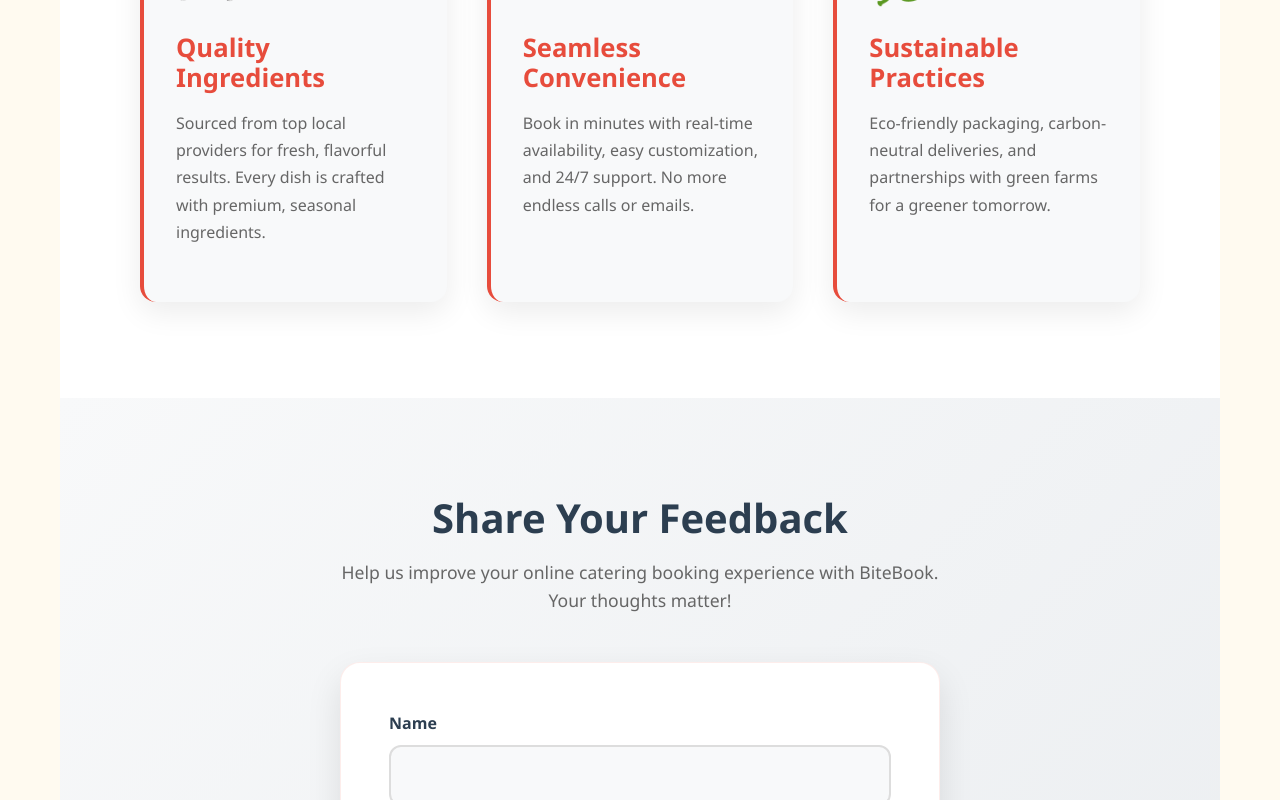
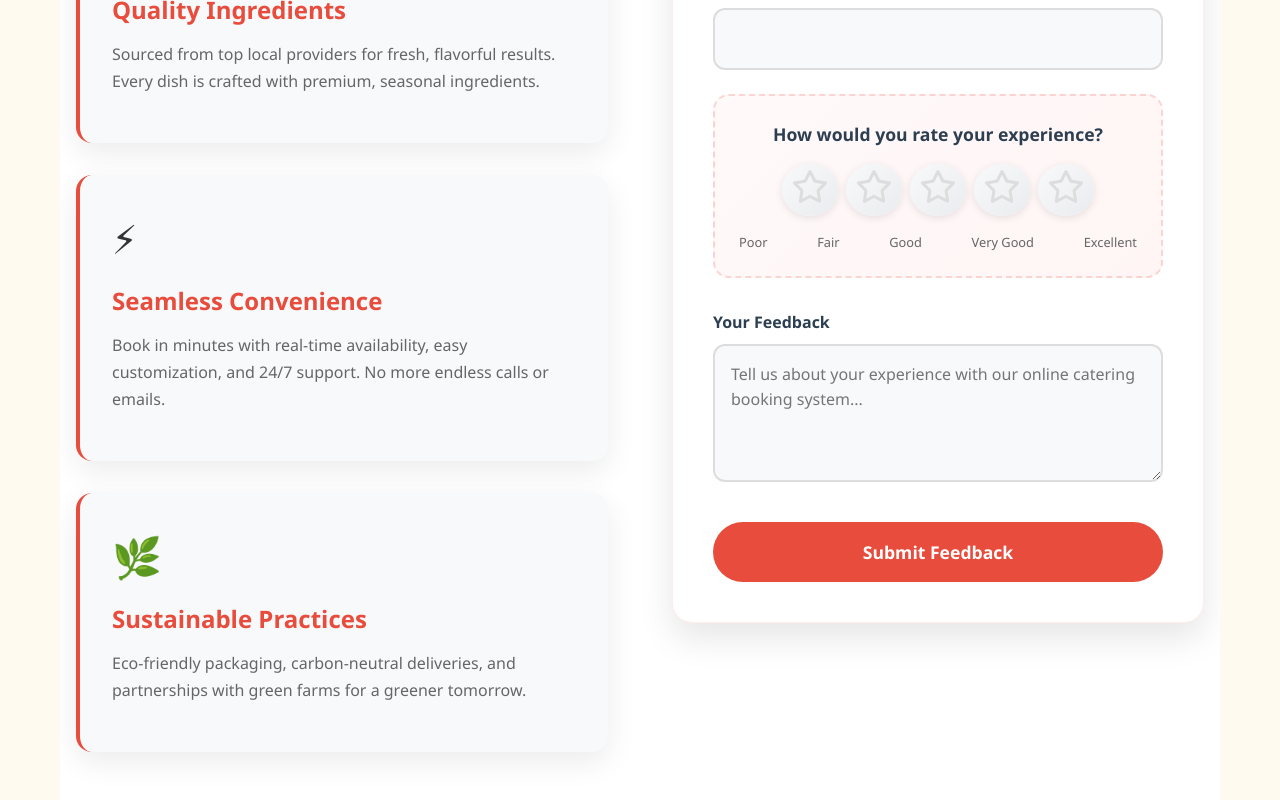
Before and after one commit to KingMakerDEV/Online-Catering-System, a React (Vite) app in the folder frontend/catering-frontend/: page /about in a window 1280 px wide. Shown: the part 3980-4780 px from the top of the page. Built offline with nearby package versions, Linux system fonts and the light colour scheme.

Commit message:
modified feedback on aboutus

```diff
--- a/frontend/catering-frontend/package.json
+++ b/frontend/catering-frontend/package.json
@@ -12,6 +12,8 @@
   "dependencies": {
     "@fortawesome/fontawesome-svg-core": "^7.1.0",
     "@fortawesome/free-brands-svg-icons": "^7.1.0",
+    "@fortawesome/free-regular-svg-icons": "^7.1.0",
+    "@fortawesome/free-solid-svg-icons": "^7.1.0",
     "@fortawesome/react-fontawesome": "^3.1.0",
     "axios": "^1.12.2",
     "bootstrap": "^5.3.8",
--- a/frontend/catering-frontend/src/pages/AboutUs.jsx
+++ b/frontend/catering-frontend/src/pages/AboutUs.jsx
@@ -2,13 +2,18 @@ import React, { useState } from "react";
 import { motion } from "framer-motion";
 import { FontAwesomeIcon } from '@fortawesome/react-fontawesome';
 import { faInstagram, faFacebook, faTwitter, faLinkedin, faPinterest } from '@fortawesome/free-brands-svg-icons';
+import { faStar as faStarSolid } from '@fortawesome/free-solid-svg-icons';
+import { faStar as faStarRegular } from '@fortawesome/free-regular-svg-icons';
 
 const AboutUs = () => {
   const [formData, setFormData] = useState({
     name: '',
     email: '',
-    feedback: ''
+    feedback: '',
+    rating: 0
   });
+
+  const [hoverRating, setHoverRating] = useState(0);
 
   const handleChange = (e) => {
     setFormData({
@@ -17,12 +22,27 @@ const AboutUs = () => {
     });
   };
 
+  const handleRatingClick = (rating) => {
+    setFormData({
+      ...formData,
+      rating: rating
+    });
+  };
+
+  const handleRatingHover = (rating) => {
+    setHoverRating(rating);
+  };
+
+  const handleRatingLeave = () => {
+    setHoverRating(0);
+  };
+
   const handleSubmit = (e) => {
     e.preventDefault();
     console.log('Feedback submitted:', formData);
     // Here you can integrate with a backend API for actual submission
-    alert('Thank you for your feedback! We\'ll get back to you soon.');
-    setFormData({ name: '', email: '', feedback: '' });
+    alert(`Thank you for your ${formData.rating > 0 ? formData.rating + '-star ' : ''}feedback! We'll get back to you soon.`);
+    setFormData({ name: '', email: '', feedback: '', rating: 0 });
   };
 
   const containerVariants = {
@@ -92,6 +112,17 @@ const AboutUs = () => {
     borderColor: "#e74c3c",
     boxShadow: "0 0 0 3px rgba(231, 76, 60, 0.1)",
     scale: 1.02,
+  };
+
+  const starHover = {
+    scale: 1.2,
+    rotate: [0, -10, 10, 0],
+    transition: { duration: 0.3 }
+  };
+
+  const starTap = {
+    scale: 0.9,
+    transition: { duration: 0.1 }
   };
 
   return (
@@ -944,7 +975,7 @@ const AboutUs = () => {
         </motion.div>
       </motion.section>
 
-      {/* Why Choose Us - Enhanced values with icons */}
+      {/* Combined Section: Why Choose Us (Left) and Feedback Form (Right) */}
       <motion.section
         variants={containerVariants}
         initial="hidden"
@@ -952,13 +983,23 @@ const AboutUs = () => {
         viewport={{ once: true, amount: 0.2 }}
         style={{
           padding: "6rem 1rem",
-          textAlign: "center",
           backgroundColor: "#ffffff",
         }}
       >
         <motion.div
           variants={itemVariants}
-          style={{ maxWidth: "1000px", margin: "0 auto" }}
+          style={{
+            maxWidth: "1200px",
+            margin: "0 auto",
+            display: "grid",
+            gridTemplateColumns: "1fr 1fr",
+            gap: "4rem",
+            alignItems: "start",
+          }}
+        >
+          {/* Left Side: Why Choose BiteBook? */}
+          <motion.div
+            variants={itemVariants}
           >
             <motion.h2
               variants={itemVariants}
@@ -976,11 +1017,8 @@ const AboutUs = () => {
               style={{
                 fontSize: "1.2rem",
                 lineHeight: "1.8",
-              marginBottom: "4rem",
+                marginBottom: "3rem",
                 color: "#666",
-              maxWidth: "600px",
-              marginLeft: "auto",
-              marginRight: "auto",
               }}
             >
               Discover what sets us apart in the world of catering. Our platform isn't just about food—it's about creating memorable experiences with every bite.
@@ -989,10 +1027,8 @@ const AboutUs = () => {
               variants={containerVariants}
               style={{
                 display: "grid",
-              gridTemplateColumns: "repeat(auto-fit, minmax(280px, 1fr))",
-              gap: "2.5rem",
-              maxWidth: "1000px",
-              margin: "0 auto",
+                gridTemplateColumns: "1fr",
+                gap: "2rem",
               }}
             >
               {[
@@ -1006,7 +1042,7 @@ const AboutUs = () => {
                   whileHover={cardHover}
                   style={{
                     backgroundColor: "#f8f9fa",
-                  padding: "2.5rem 2rem",
+                    padding: "2rem",
                     borderRadius: "16px",
                     boxShadow: "0 10px 30px rgba(0,0,0,0.08)",
                     borderLeft: "4px solid #e74c3c",
@@ -1019,7 +1055,7 @@ const AboutUs = () => {
                 >
                   <motion.div
                     style={{
-                    fontSize: "3rem",
+                      fontSize: "2.5rem",
                       marginBottom: "1rem",
                     }}
                   >
@@ -1029,7 +1065,7 @@ const AboutUs = () => {
                     initial={{ color: "#e74c3c" }}
                     whileHover={{ color: "#c0392b" }}
                     style={{
-                    fontSize: "1.6rem",
+                      fontSize: "1.5rem",
                       marginBottom: "1rem",
                       color: "#e74c3c",
                       fontWeight: "600",
@@ -1050,23 +1086,10 @@ const AboutUs = () => {
               ))}
             </motion.div>
           </motion.div>
-      </motion.section>
 
-      {/* Feedback Form Section */}
-      <motion.section
-        variants={containerVariants}
-        initial="hidden"
-        whileInView="visible"
-        viewport={{ once: true, amount: 0.2 }}
-        style={{
-          background: "linear-gradient(135deg, #f8f9fa 0%, #e9ecef 100%)",
-          padding: "6rem 1rem",
-          textAlign: "center",
-        }}
-      >
+          {/* Right Side: Share Your Feedback */}
           <motion.div
             variants={itemVariants}
-          style={{ maxWidth: "600px", margin: "0 auto" }}
           >
             <motion.h2
               variants={itemVariants}
@@ -1084,7 +1107,7 @@ const AboutUs = () => {
               style={{
                 fontSize: "1.1rem",
                 lineHeight: "1.6",
-              marginBottom: "3rem",
+                marginBottom: "2rem",
                 color: "#666",
               }}
             >
@@ -1095,7 +1118,7 @@ const AboutUs = () => {
               variants={containerVariants}
               style={{
                 backgroundColor: "#ffffff",
-              padding: "3rem",
+                padding: "2.5rem",
                 borderRadius: "20px",
                 boxShadow: "0 15px 35px rgba(0,0,0,0.1)",
                 border: "1px solid rgba(231, 76, 60, 0.1)",
@@ -1178,6 +1201,111 @@ const AboutUs = () => {
                   }}
                 />
               </motion.div>
+
+              {/* Star Rating Section */}
+              <motion.div
+                variants={formFieldVariants}
+                style={{
+                  marginBottom: "2rem",
+                  textAlign: "center",
+                  padding: "1.5rem",
+                  background: "linear-gradient(135deg, #fff9f9 0%, #fff5f5 100%)",
+                  borderRadius: "16px",
+                  border: "2px dashed rgba(231, 76, 60, 0.2)",
+                }}
+              >
+                <motion.label
+                  style={{
+                    display: "block",
+                    fontSize: "1.1rem",
+                    fontWeight: "600",
+                    color: "#2c3e50",
+                    marginBottom: "1rem",
+                  }}
+                >
+                  How would you rate your experience?
+                </motion.label>
+
+                <motion.div
+                  style={{
+                    display: "flex",
+                    justifyContent: "center",
+                    gap: "0.5rem",
+                    marginBottom: "1rem",
+                  }}
+                  onMouseLeave={handleRatingLeave}
+                >
+                  {[1, 2, 3, 4, 5].map((star) => (
+                    <motion.div
+                      key={star}
+                      onClick={() => handleRatingClick(star)}
+                      onMouseEnter={() => handleRatingHover(star)}
+                      whileHover={starHover}
+                      whileTap={starTap}
+                      style={{
+                        cursor: "pointer",
+                        padding: "0.5rem",
+                        borderRadius: "50%",
+                        background: star <= (hoverRating || formData.rating)
+                          ? "linear-gradient(135deg, #FFD700 0%, #FFA500 100%)"
+                          : "linear-gradient(135deg, #f8f9fa 0%, #e9ecef 100%)",
+                        boxShadow: star <= (hoverRating || formData.rating)
+                          ? "0 4px 15px rgba(255, 215, 0, 0.4)"
+                          : "0 2px 8px rgba(0,0,0,0.1)",
+                        transition: "all 0.3s ease",
+                      }}
+                    >
+                      <FontAwesomeIcon
+                        icon={star <= (hoverRating || formData.rating) ? faStarSolid : faStarRegular}
+                        style={{
+                          fontSize: "2rem",
+                          color: star <= (hoverRating || formData.rating) ? "#FFFFFF" : "#DDD",
+                          filter: star <= (hoverRating || formData.rating) ? "drop-shadow(0 2px 4px rgba(0,0,0,0.2))" : "none",
+                        }}
+                      />
+                    </motion.div>
+                  ))}
+                </motion.div>
+
+                {/* Rating Labels */}
+                <motion.div
+                  style={{
+                    display: "flex",
+                    justifyContent: "space-between",
+                    fontSize: "0.8rem",
+                    color: "#666",
+                    fontWeight: "500",
+                    marginTop: "0.5rem",
+                  }}
+                >
+                  <span>Poor</span>
+                  <span>Fair</span>
+                  <span>Good</span>
+                  <span>Very Good</span>
+                  <span>Excellent</span>
+                </motion.div>
+
+                {/* Selected Rating Display */}
+                {formData.rating > 0 && (
+                  <motion.div
+                    initial={{ opacity: 0, y: 10 }}
+                    animate={{ opacity: 1, y: 0 }}
+                    style={{
+                      marginTop: "1rem",
+                      padding: "0.8rem",
+                      background: "linear-gradient(135deg, #e74c3c 0%, #c0392b 100%)",
+                      color: "#ffffff",
+                      borderRadius: "50px",
+                      fontSize: "0.9rem",
+                      fontWeight: "600",
+                      display: "inline-block",
+                    }}
+                  >
+                    You rated: {formData.rating} star{formData.rating > 1 ? 's' : ''}
+                  </motion.div>
+                )}
+              </motion.div>
+
               <motion.div
                 variants={formFieldVariants}
                 style={{
@@ -1203,7 +1331,7 @@ const AboutUs = () => {
                   value={formData.feedback}
                   onChange={handleChange}
                   required
-                rows="5"
+                  rows="4"
                   whileFocus={formFocus}
                   style={{
                     width: "100%",
@@ -1237,6 +1365,7 @@ const AboutUs = () => {
                 Submit Feedback
               </motion.button>
             </motion.form>
+          </motion.div>
         </motion.div>
       </motion.section>
 
```
Also changed, not shown: frontend/catering-frontend/public/design1.png (added), 1 other file (tests, documents, lock files or other folders). Lines whose indentation alone changed are shown as unchanged.
